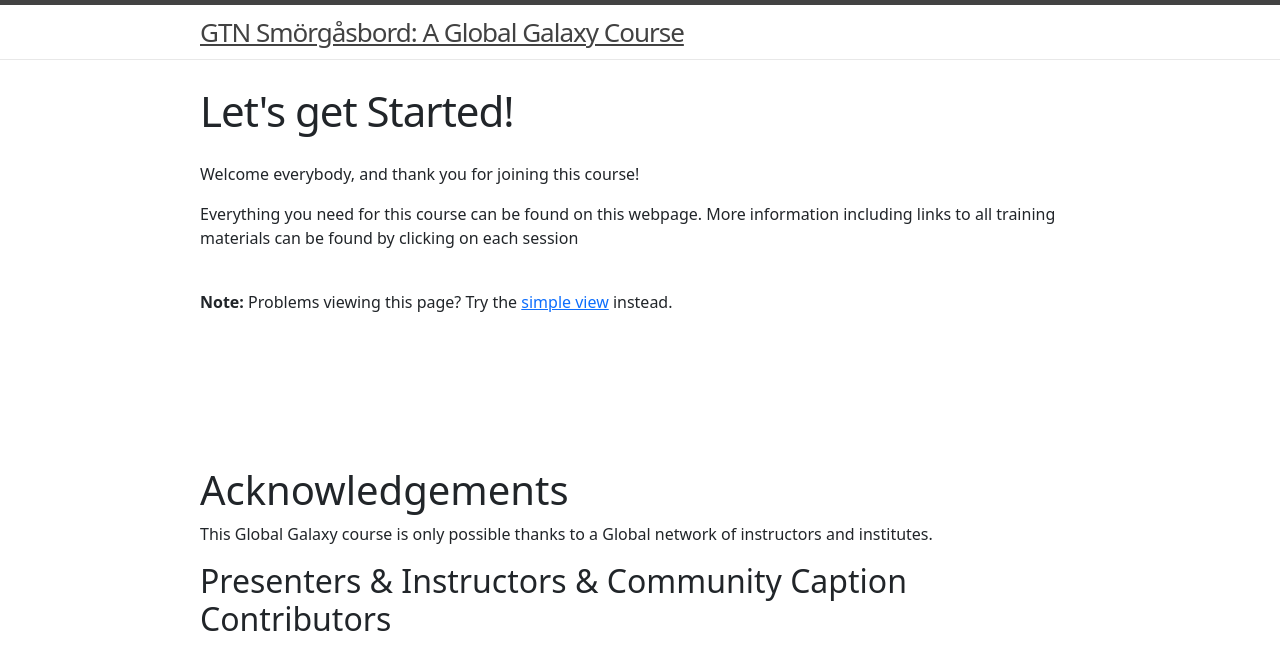
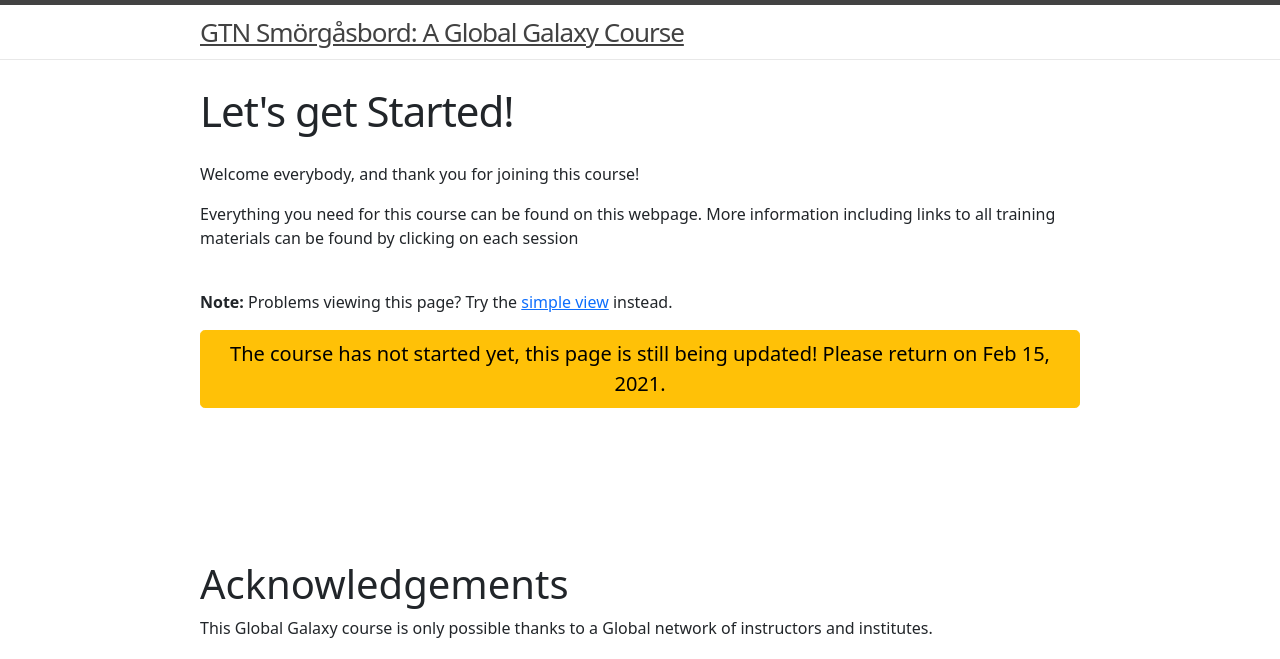
Before and after one commit to shiltemann/global-galaxy-course, a Jekyll site: the page built from workshop.md, in a window 1280 px wide and 900 px high, cut to the strip 0-659 px from the top of the window. Built offline with Jekyll 4.4.1, drawn with Linux system fonts in a browser that asks for light colours.

Commit message:
add warning about start of event

```diff
--- a/workshop.md
+++ b/workshop.md
@@ -11,6 +11,8 @@
 <br/>
 **Note:** Problems viewing this page? Try the [simple view]({{site.baseurl}}/workshop-simpleview) instead.
 
+
+<a href="{{site.baseurl}}/workshop"><button type="button" class="btn btn-warning btn-lg">The course has not started yet, this page is still being updated! Please return on Feb 15, 2021. </button></a>
 
 {% for day in site.data.training_sessions %}
  {% assign daynum = day[0] %}
```
